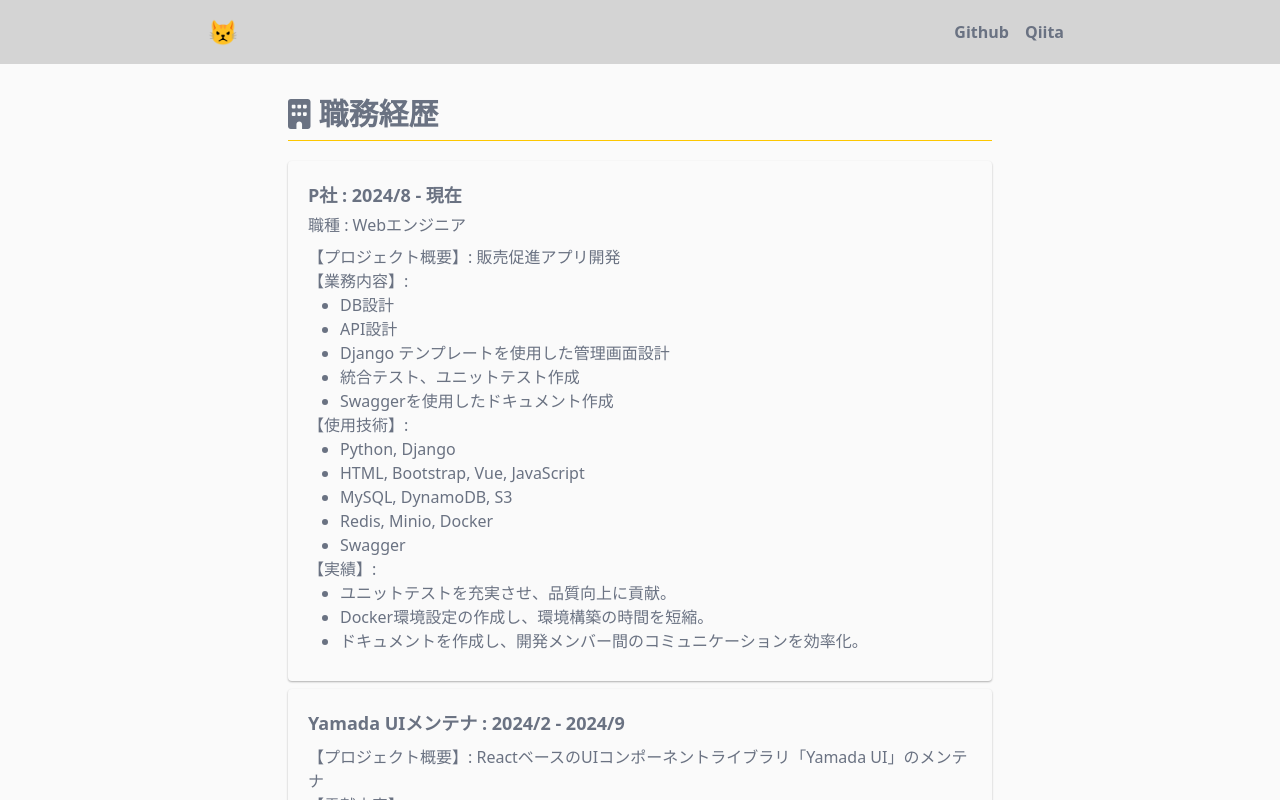
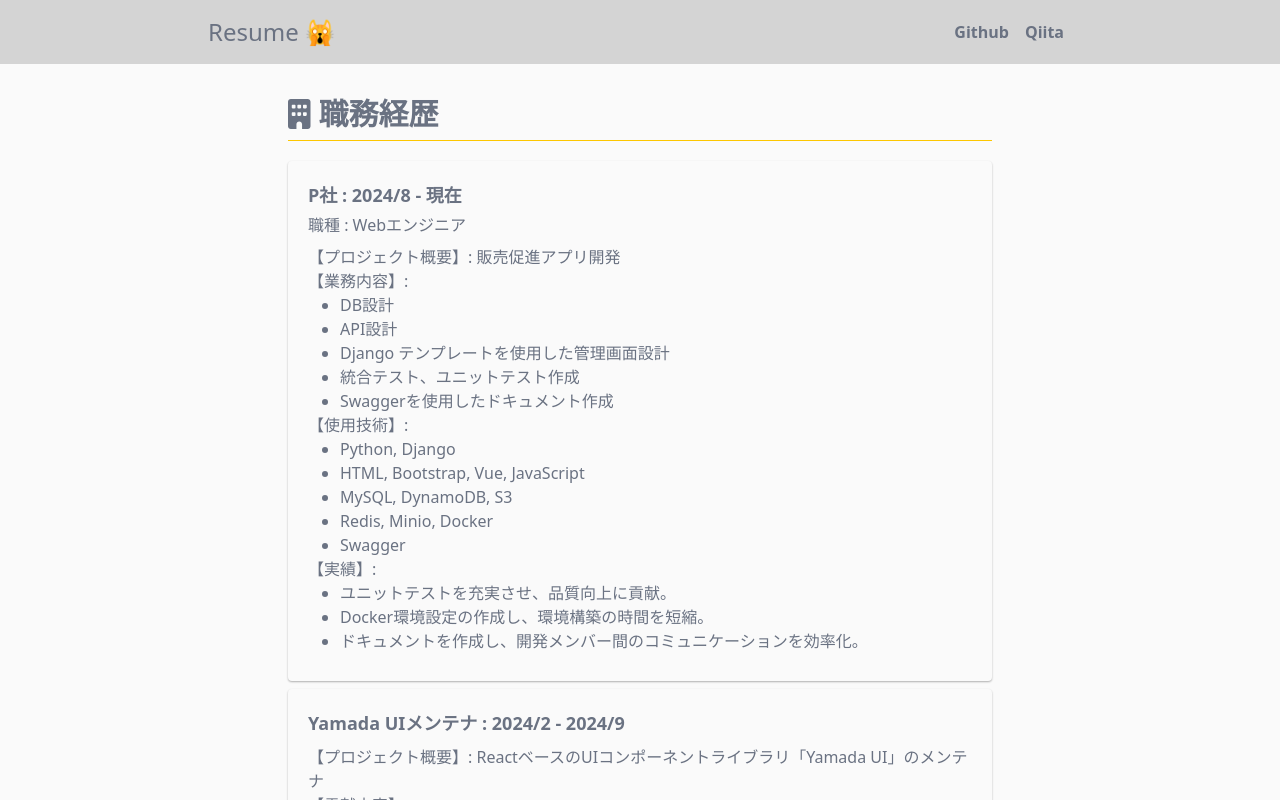
Before and after one commit to setodeve/Resume-Website, a Next.js app: page / in a window 1280 px wide. Shown: the top 800 px of the page. Built offline with nearby package versions, Linux system fonts and the light colour scheme.

Commit message:
fix: simplify cat emojis and update header text

```diff
--- a/src/components/Header.tsx
+++ b/src/components/Header.tsx
@@ -3,8 +3,8 @@ import { useState, useEffect } from 'react';
 import Link from 'next/link';
 
 export default function Header() {
-  const cats = ['🐱', '🐈', '😺', '😻', '😹', '😽', '🙀', '😿', '😾', '😼', '🐾', '🐈‍⬛'];
-  const [cat, setCat] = useState('🐱');
+  const cats = ['🐱','😺', '🙀', '😼'];
+  const [cat, setCat] = useState(cats[0]);
 
   useEffect(() => {
     const randomIndex = Math.floor(Math.random() * cats.length);
@@ -14,7 +14,7 @@ export default function Header() {
   return (
     <header className="inset-x-0 bg-neutral-300 dark:bg-neutral-900 sm:relative">
       <div className="mx-auto justify-between p-3 sm:flex sm:justify-between sm:max-w-4xl sm:p-4">
-        <div className="text-2xl">{cat}</div>
+        <div className="text-2xl">Resume {cat}</div>
         <div className="flex items-center font-bold justify-end">
           <Link className="mx-2" href="https://github.com/setodeve" target="_blank" aria-label="GitHub">Github</Link>
           <Link className="mx-2" href="https://qiita.com/keiswe" target="_blank" aria-label="Qiita">Qiita</Link>
```
